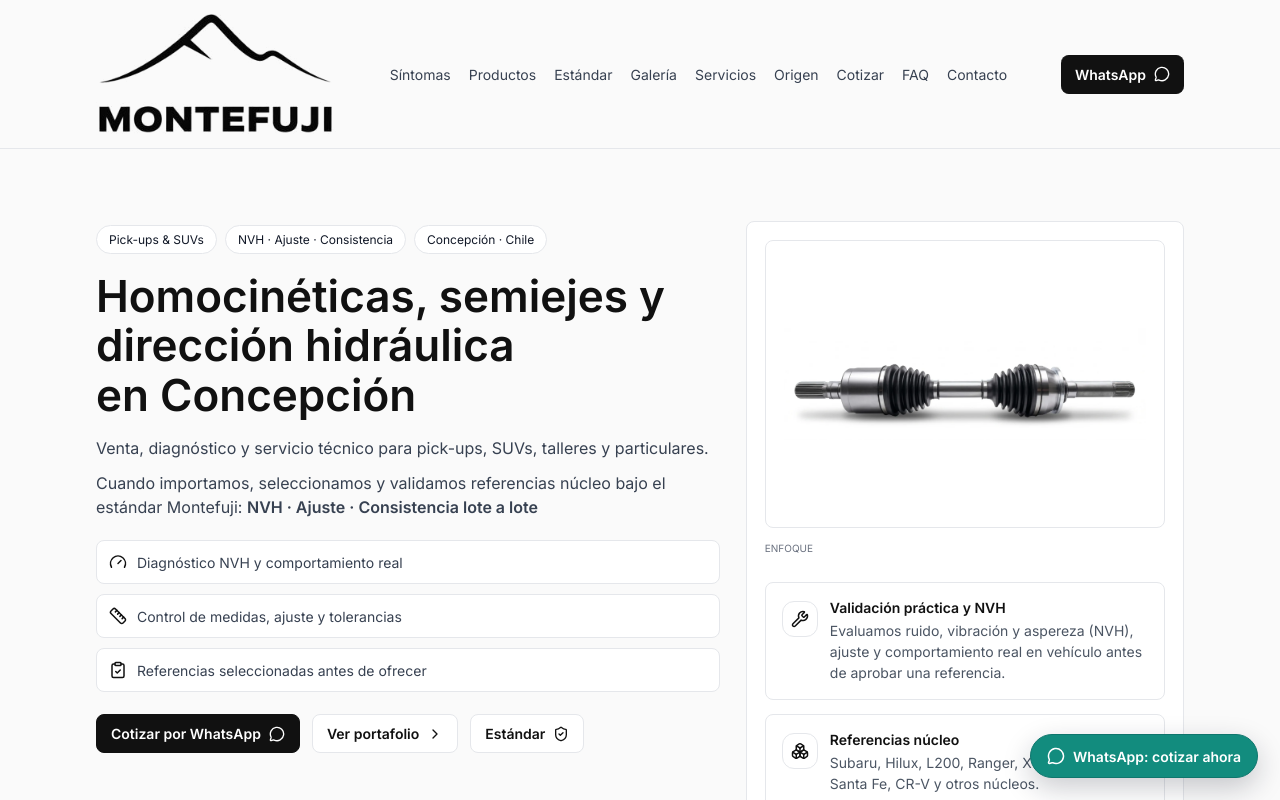
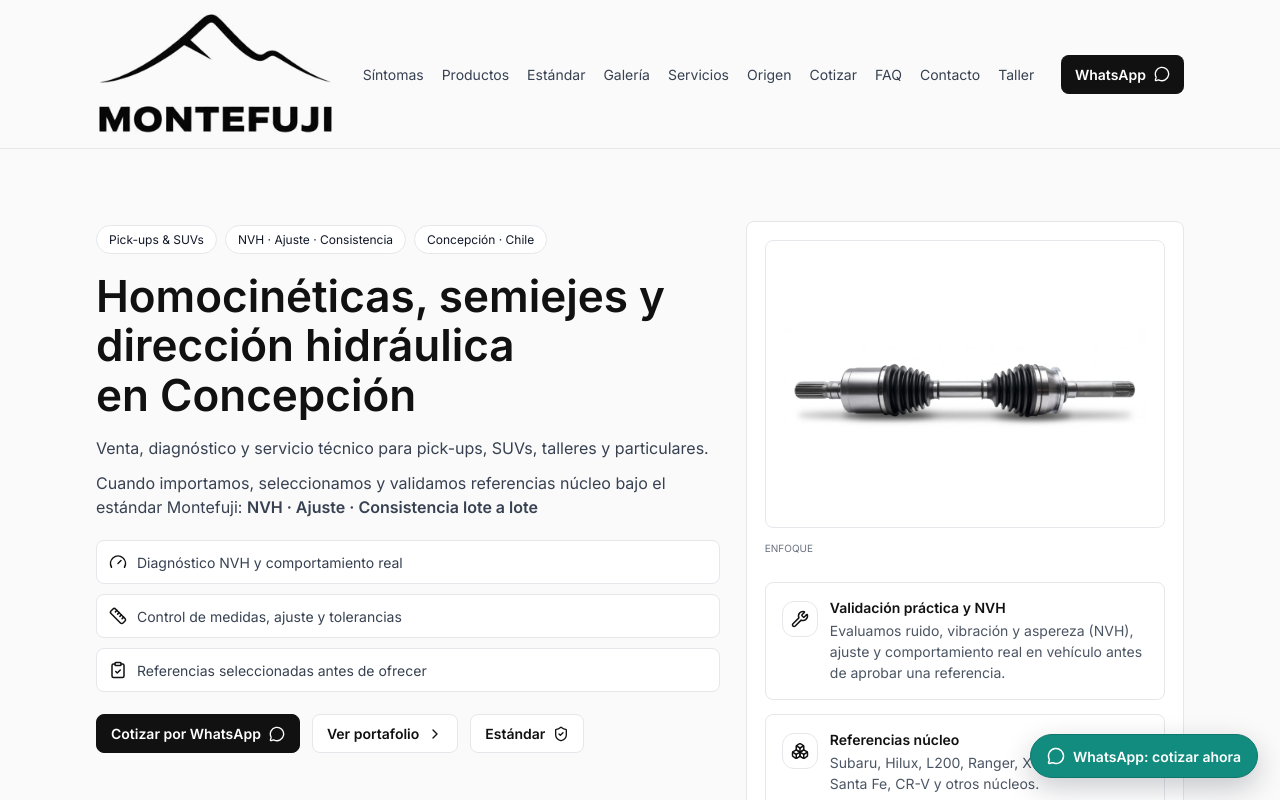
Before and after one commit to montefuji/montefuji-web-, a Next.js app: page / in a window 1280 px wide. Shown: the top 800 px of the page. Built offline with nearby package versions, Linux system fonts and the light colour scheme; no server answers.

Commit message:
Add link to Taller Montefuji

```diff
--- a/src/app/page.tsx
+++ b/src/app/page.tsx
@@ -27,6 +27,7 @@ import { SEO_LANDING_PAGES } from "./seo-pages";
 const WHATSAPP_MESSAGE =
   "Hola Montefuji, necesito cotizar.%0A%0AVehiculo:%0AVIN:%0AAno:%0AMotor:%0APosicion (LH/RH - interior/exterior):%0ASintoma:%0AOEM o referencia:%0ACiudad:";
 const WHATSAPP_URL = `https://wa.me/56995709102?text=${WHATSAPP_MESSAGE}`;
+const TALLER_URL = "https://taller.homocineticas-montefuji.cl";
 const SALES_ADDRESS = "Salas 566 (próximamente)";
 const WORKSHOP_ADDRESS = "Colo Colo 922";
 const BUSINESS_HOURS = "Lunes a viernes: 9:30 a 18:30 · Sábado: coordinar por WhatsApp";
@@ -479,6 +480,7 @@ export default function Page() {
   <a href="#cotizar">Cotizar</a>
   <a href="#faq">FAQ</a>
   <a href="#contacto">Contacto</a>
+  <a href={TALLER_URL} target="_blank" rel="noreferrer">Taller</a>
 </nav>
 
 
```
